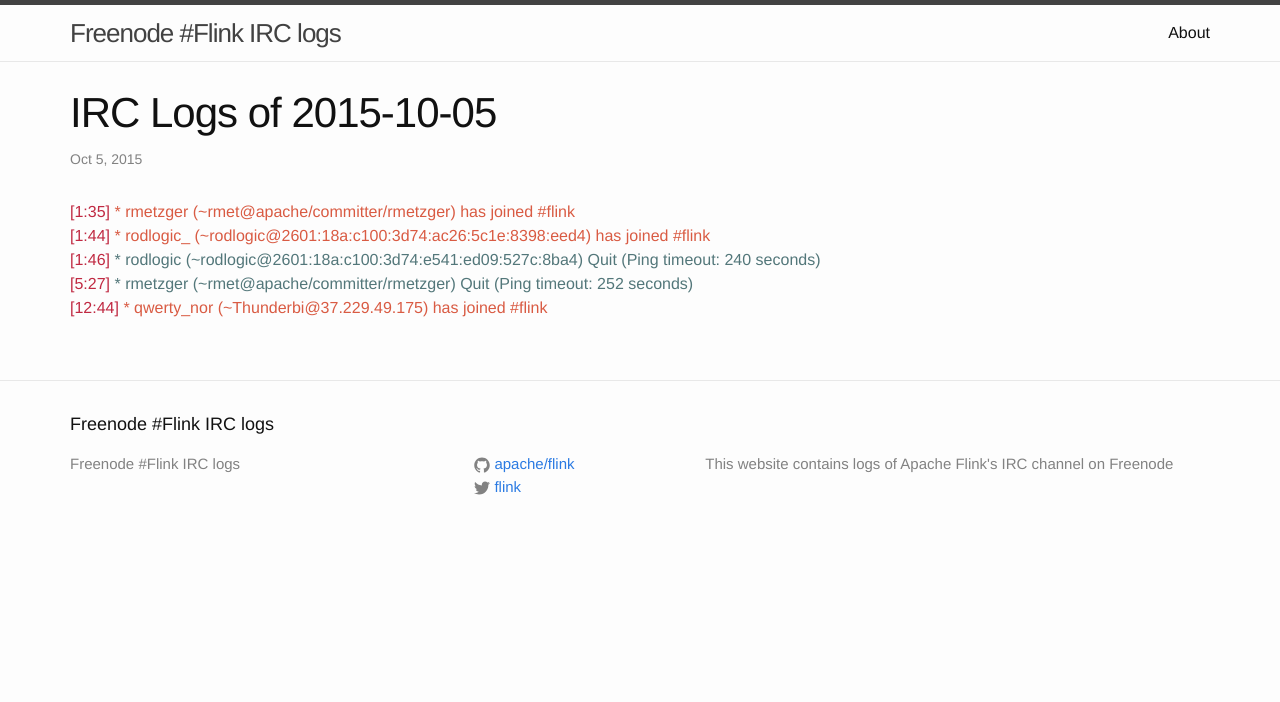
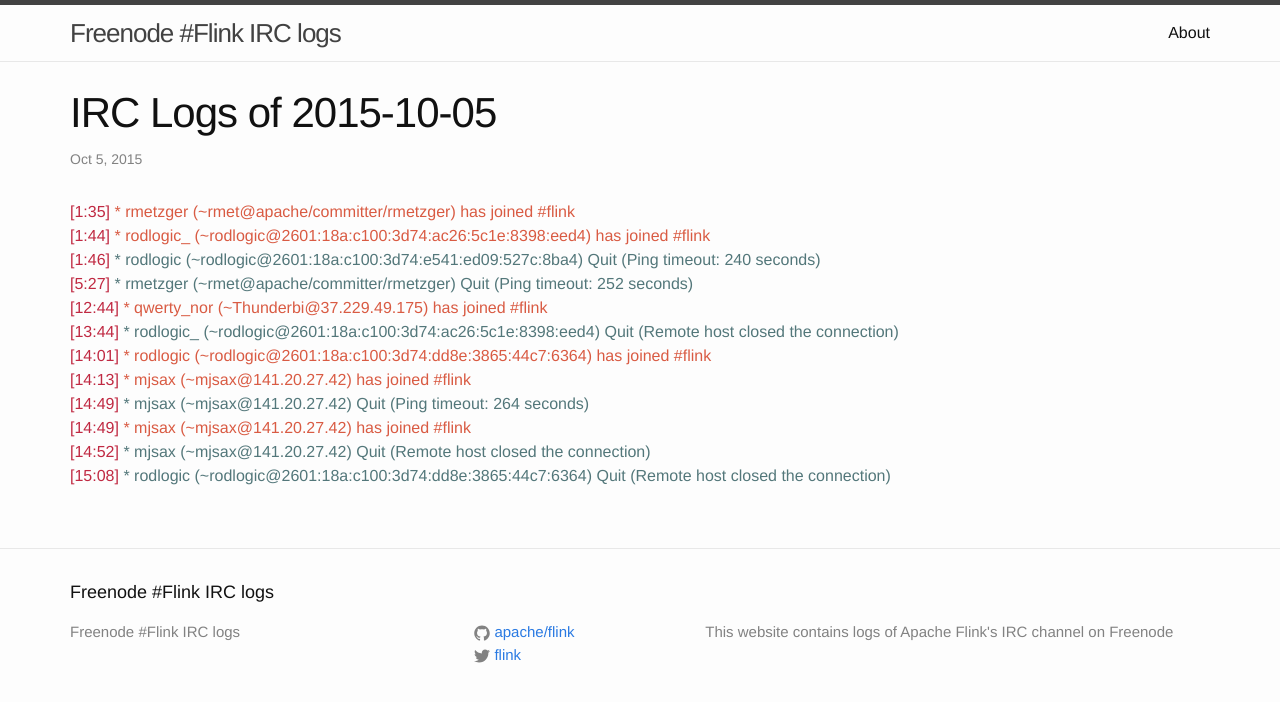
Before and after one commit to flink-irc-logs/flink-irc-logs.github.io, a Jekyll site: the page built from _posts/2015-10-05-logs.markdown, in a window 1280 px wide. Shown: the top 702 px of the page. Built offline with Jekyll 4.4.1, drawn with Linux system fonts in a browser that asks for light colours.

Commit message:
Update of the logs on Mon Oct  5 15:22:26 CEST 2015

```diff
--- a/_posts/2015-10-05-logs.markdown
+++ b/_posts/2015-10-05-logs.markdown
@@ -9,3 +9,10 @@
 <span class="irc-date">[1:46]</span> <span class="irc-navy">* rodlogic (~rodlogic@2601:18a:c100:3d74:e541:ed09:527c:8ba4) Quit (Ping timeout: 240 seconds)</span><br />
 <span class="irc-date">[5:27]</span> <span class="irc-navy">* rmetzger (~rmet@apache/committer/rmetzger) Quit (Ping timeout: 252 seconds)</span><br />
 <span class="irc-date">[12:44]</span> <span class="irc-green">* qwerty_nor (~Thunderbi@37.229.49.175) has joined #flink</span><br />
+<span class="irc-date">[13:44]</span> <span class="irc-navy">* rodlogic_ (~rodlogic@2601:18a:c100:3d74:ac26:5c1e:8398:eed4) Quit (Remote host closed the connection)</span><br />
+<span class="irc-date">[14:01]</span> <span class="irc-green">* rodlogic (~rodlogic@2601:18a:c100:3d74:dd8e:3865:44c7:6364) has joined #flink</span><br />
+<span class="irc-date">[14:13]</span> <span class="irc-green">* mjsax (~mjsax@141.20.27.42) has joined #flink</span><br />
+<span class="irc-date">[14:49]</span> <span class="irc-navy">* mjsax (~mjsax@141.20.27.42) Quit (Ping timeout: 264 seconds)</span><br />
+<span class="irc-date">[14:49]</span> <span class="irc-green">* mjsax (~mjsax@141.20.27.42) has joined #flink</span><br />
+<span class="irc-date">[14:52]</span> <span class="irc-navy">* mjsax (~mjsax@141.20.27.42) Quit (Remote host closed the connection)</span><br />
+<span class="irc-date">[15:08]</span> <span class="irc-navy">* rodlogic (~rodlogic@2601:18a:c100:3d74:dd8e:3865:44c7:6364) Quit (Remote host closed the connection)</span><br />
```
